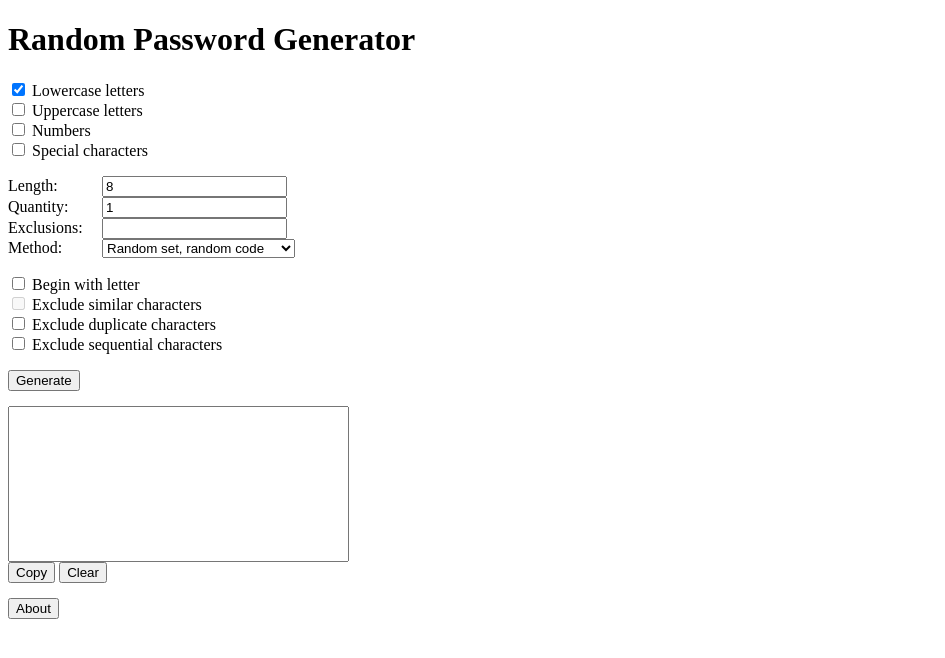
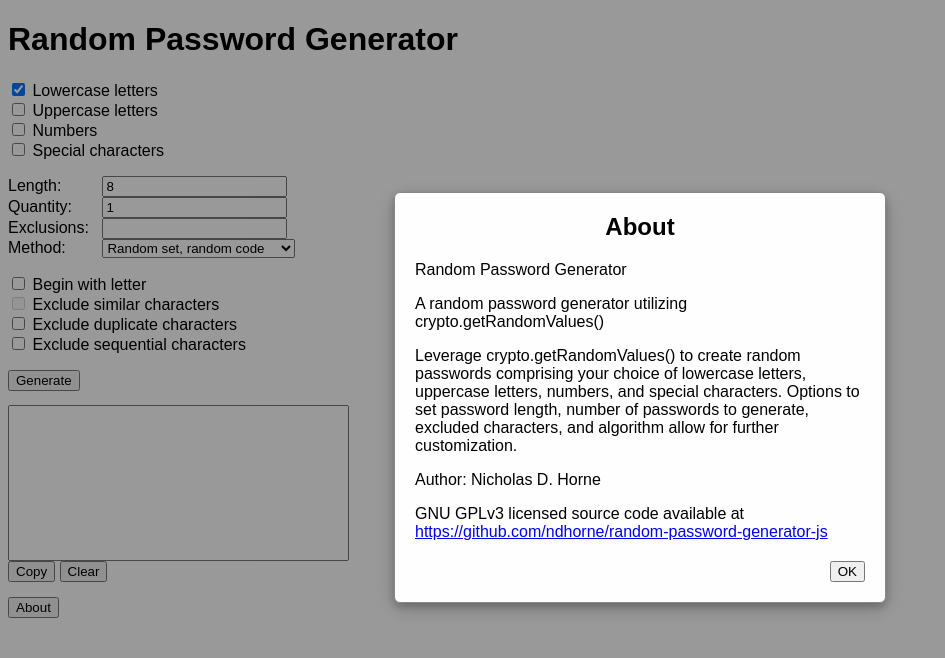
Before and after one commit to ndhorne/random-password-generator-js, a plain HTML site: page index.html in a window 1280 px wide. Both pictures are taken after a click on the button "About". Shown: the whole page, without its empty margins (0-945 px from the left). Drawn offline with Linux system fonts and the light colour scheme.

Commit message:
Modals implemented

```diff
--- a/index.html
+++ b/index.html
@@ -127,6 +127,50 @@
     <pre id="statuslog">OK</pre>
   </div>
 
+  <!-- About Modal -->
+  <div id="aboutModal" class="modal">
+
+    <!-- Modal content -->
+    <div class="modal-content">
+
+      <div class="modal-header">
+        <!--
+        <span class="close">&times;</span>
+        -->
+
+        <h2>About</h2>
+      </div>
+
+      <div class="modal-body">
+        <p>
+          Random Password Generator
+        </p>
+
+        <p>
+          A random password generator utilizing crypto.getRandomValues()
+        </p>
+
+        <p>
+          Leverage crypto.getRandomValues() to create random passwords comprising your choice of lowercase letters, uppercase letters, numbers, and special characters. Options to set password length, number of passwords to generate, excluded characters, and algorithm allow for further customization.
+        </p>
+
+        <p>
+          Author: Nicholas D. Horne
+        </p>
+
+        <p>
+          GNU GPLv3 licensed source code available at <a href="https://github.com/ndhorne/random-password-generator-js" target="_blank">https://github.com/ndhorne/random-password-generator-js</a>
+        </p>
+      </div> <!-- .modal-body -->
+
+      <div class="modal-footer">
+        <button type="button" id="aboutOK">OK</button>
+      </div>
+
+    </div> <!-- .modal-content -->
+
+  </div> <!-- #aboutModal -->
+
   <script src="randpass.js"></script>
 </body>
 </html>
--- a/randpass.js
+++ b/randpass.js
@@ -39,6 +39,9 @@ const excludeSequentialCheckbox = document.getElementById("excludesequential");
 
 const statusDiv = document.getElementById("statusdiv");
 const statusLog = document.getElementById("statuslog");
+
+const aboutModal = document.getElementById("aboutModal");
+const aboutOKButton = document.getElementById("aboutOK");
 
 const similars = ["l", "I", "1", "|", "O", "0"];
 
@@ -450,6 +453,7 @@ function clearOutput(e) {
 }
 
 function about(e) {
+  /*
   const aboutText = [
     "Random Password Generator",
     "A random password generator utilizing crypto.getRandomValues()",
@@ -466,7 +470,16 @@ function about(e) {
   alert(
     aboutText.join("\n\n")
   );
+  */
+
+  aboutModal.style.display = "block";
 }
+
+window.addEventListener("click", event => {
+  if (event.target == aboutModal) {
+    aboutModal.style.display = "none";
+  }
+}, false);
 
 lowerAlphaCheckbox.addEventListener("change", optionsAdministrivia);
 upperAlphaCheckbox.addEventListener("change", optionsAdministrivia);
@@ -482,6 +495,10 @@ excludeDuplicatesCheckbox.addEventListener("change", optionsAdministrivia);
 genButton.addEventListener("click", getPass);
 copyButton.addEventListener("click", copyToClipboard);
 clearButton.addEventListener("click", clearOutput);
+
 aboutButton.addEventListener("click", about);
+aboutOKButton.addEventListener("click", e => {
+  aboutModal.style.display = "none";
+}, false);
 
 optionsAdministrivia(new CustomEvent("CustomEvent"));
--- a/styles.css
+++ b/styles.css
@@ -1,3 +1,9 @@
+body {
+  color: black;
+  font-family: Arial, Helvetica, sans-serif;
+  font-size: 16px;
+}
+
 ul {
   padding: 0;
 }
@@ -54,3 +60,60 @@ li {
   font-size: 14px;
   color: green;
 }
+
+/* The Modal (background) */
+.modal {
+  display: none; /* Hidden by default */
+  position: fixed; /* Stay in place */
+  z-index: 1; /* Sit on top */
+  left: 0;
+  top: 0;
+  width: 100%; /* Full width */
+  height: 100%; /* Full height */
+  overflow: auto; /* Enable scroll if needed */
+  background-color: rgb(0,0,0); /* Fallback color */
+  background-color: rgba(0,0,0,0.4); /* Black w/ opacity */
+}
+
+/* Modal Content/Box */
+.modal-content {
+  background-color: #fefefe;
+  margin: 15% auto; /* 15% from the top and centered */
+  padding: 0 20px;
+  border: 1px solid #888;
+  max-width: 450px;
+  border-radius: 6px;
+  box-shadow: 0 4px 8px 0 rgba(0,0,0,0.2), 0 6px 20px 0 rgba(0,0,0,0.19);
+}
+
+/* The Close Button */
+.close {
+  color: #aaa;
+  float: right;
+  font-size: 28px;
+  font-weight: bold;
+}
+
+.close:hover,
+.close:focus {
+  color: black;
+  text-decoration: none;
+  cursor: pointer;
+}
+
+/* Modal Header */
+.modal-header {
+  margin: 20px auto;
+  text-align: center;
+}
+
+/* Modal Body */
+.modal-body {
+  margin: 20px auto;
+}
+
+/* Modal Footer */
+.modal-footer {
+  margin: 20px auto;
+  text-align: right;
+}
```
